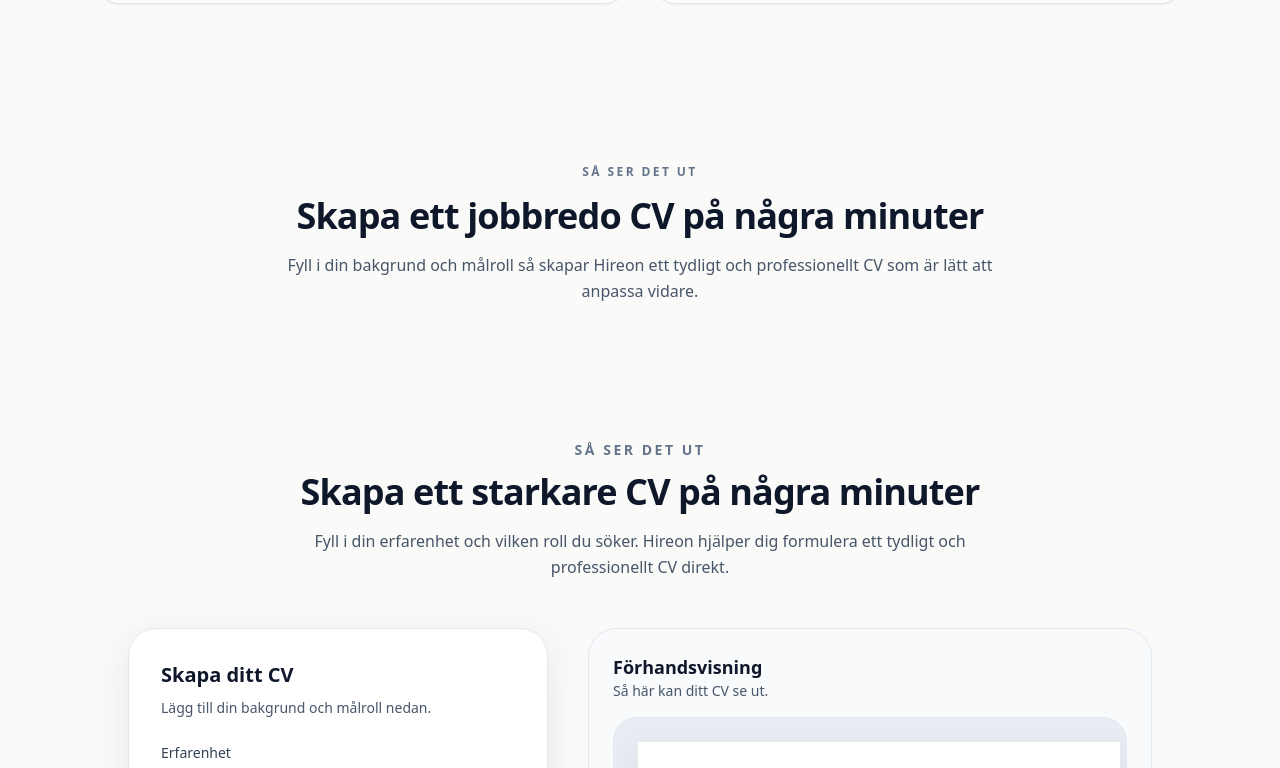
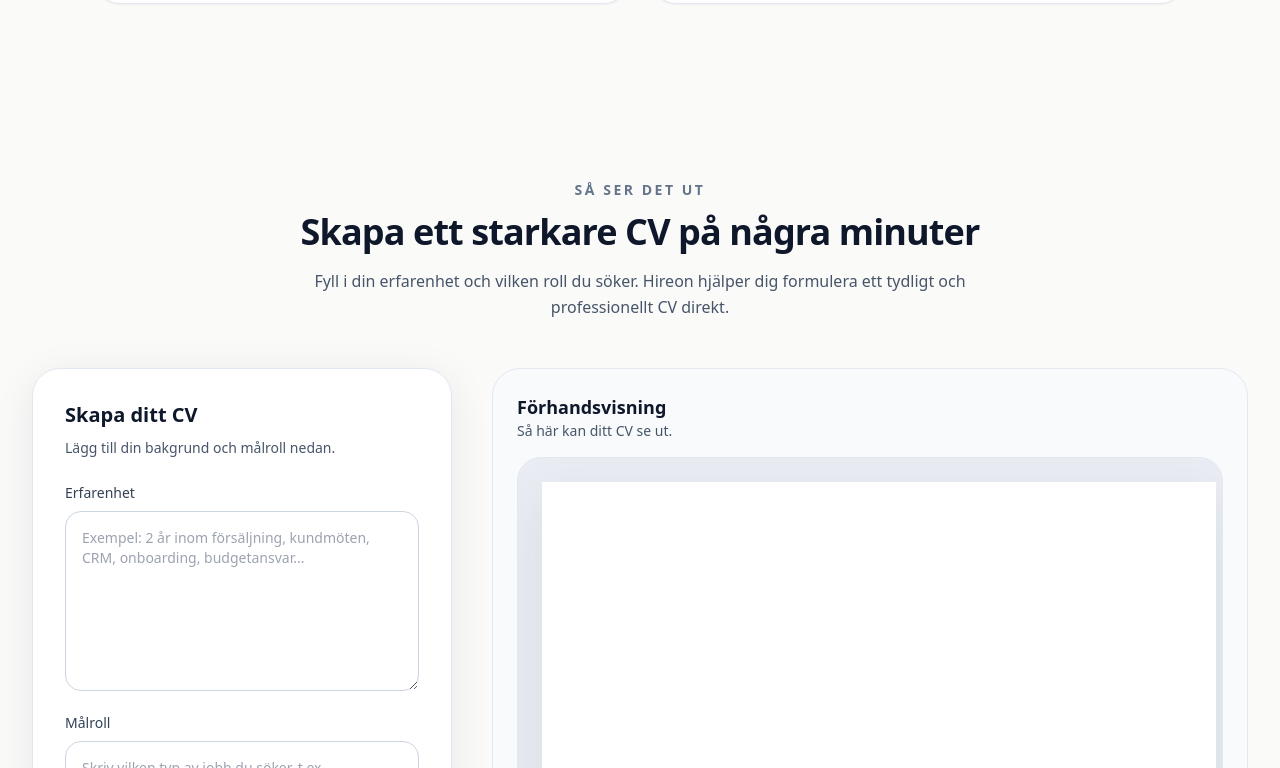
Before and after one commit to lukasgustvssons-cmd/CV, a Next.js app: page / in a window 1280 px wide. Shown: the part 1903-2671 px from the top of the page. Built offline with nearby package versions, Linux system fonts and the light colour scheme; no server answers.

Commit message:
Remove duplicate demo section heading

```diff
--- a/app/page.tsx
+++ b/app/page.tsx
@@ -152,16 +152,7 @@
         </div>
       </section>
 
-      <section id="demo" className="mx-auto w-full max-w-6xl px-6 py-20 lg:px-8">
-        <SectionTitle
-          eyebrow="Så ser det ut"
-          title="Skapa ett jobbredo CV på några minuter"
-          description="Fyll i din bakgrund och målroll så skapar Hireon ett tydligt och professionellt CV som är lätt att anpassa vidare."
-        />
-        <div className="mt-10">
-          <DemoPanel lang={lang} t={t.demo} />
-        </div>
-      </section>
+      <DemoPanel lang={lang} t={t.demo} />
 
       <section className="mx-auto w-full max-w-6xl px-6 py-20 lg:px-8">
         <SectionTitle
```
